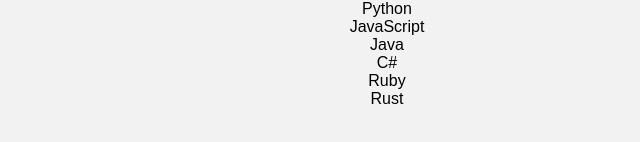
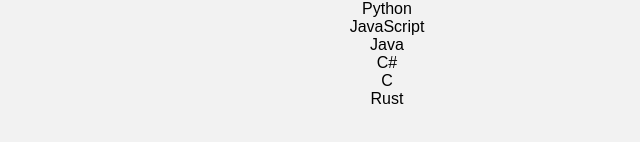
Before and after one commit to Rannye/treinamento, a plain HTML site: page index.html in a window 1280 px wide. Shown: the part 240-382 px from the top of the page, 273-913 px from the left. Drawn offline with Linux system fonts and the light colour scheme.

Commit message:
mudando Ruby para C

```diff
--- a/index.html
+++ b/index.html
@@ -24,7 +24,7 @@
         <li>JavaScript</li>
         <li>Java</li>
         <li>C#</li>
-        <li>Ruby</li>
+        <li>C</li>
         <li>Rust</li>
     </ul>
 </body>
```
